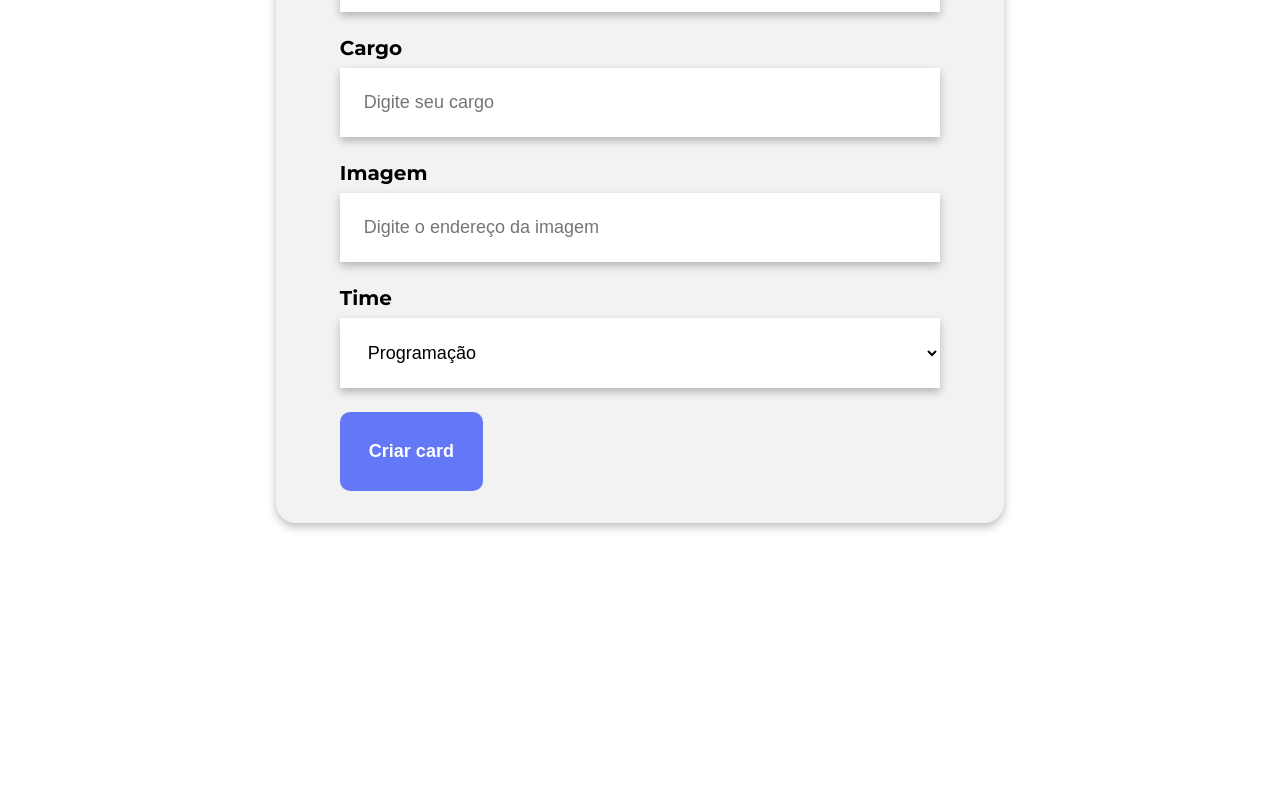
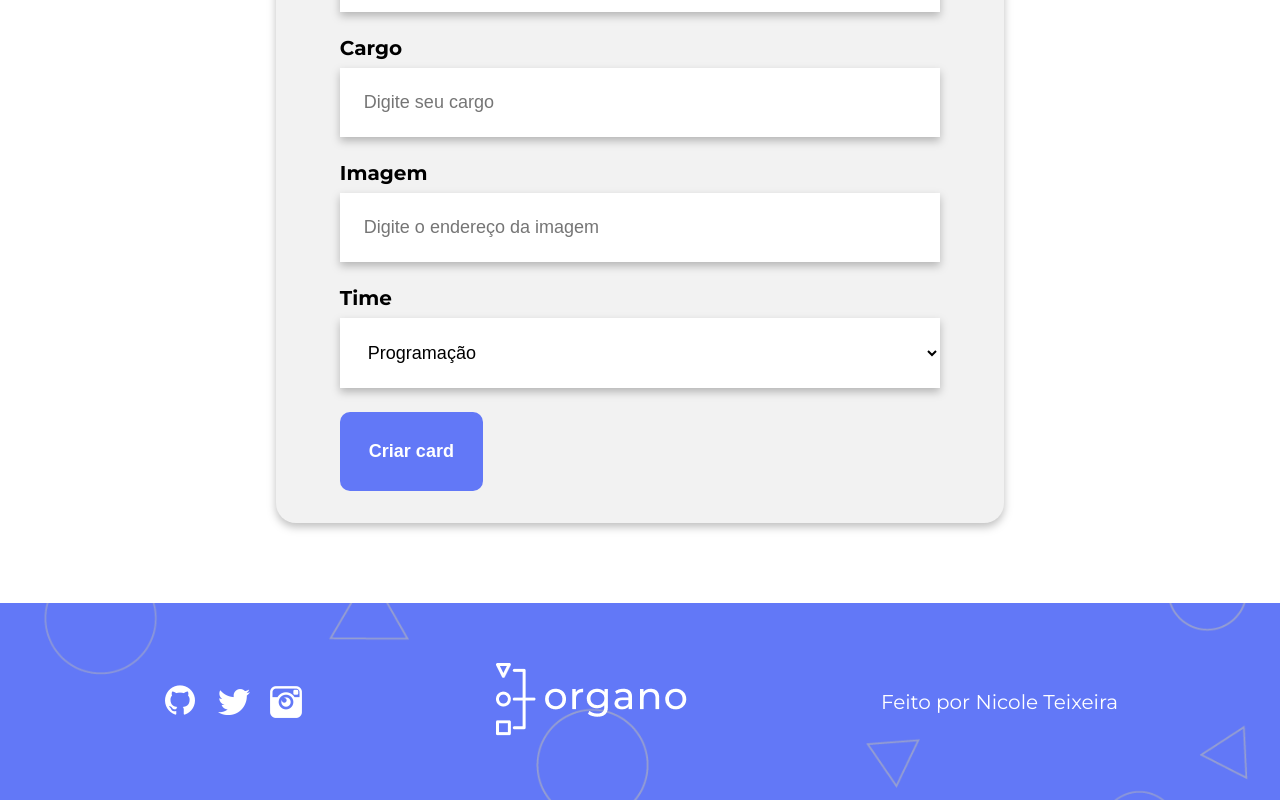
Before and after one commit to txr-nicole/organo, a React (Create React App) app: page / in a window 1280 px wide. Shown: the part 767-1567 px from the top of the page. Before the commit the page ends 1370 px from the top, so only its background shows below. Built offline with nearby package versions, Linux system fonts and the light colour scheme.

Commit message:
💄 creates and adds Rodape component

```diff
--- a/src/App.js
+++ b/src/App.js
@@ -2,6 +2,7 @@ import { useState } from "react";
 import { Banner } from "./components/Banner/Banner";
 import { Formulario } from "./components/Formulario";
 import { Time } from "./components/Time";
+import { Rodape } from "./components/Rodape";
 
 function App() {
   const times = [
@@ -66,6 +67,7 @@ function App() {
           )}
         />
       ))}
+      <Rodape/>
     </div>
   );
 }
--- /dev/null
+++ b/src/components/Rodape/Rodape.css
@@ -0,0 +1,27 @@
+.rodape{
+    background-color: #6278f7;
+    background-image: url("../../../public/imagens/fundo.png");
+    background-position: center;
+    background-size: cover;
+    display: flex;
+    justify-content: space-around;
+    align-items: center;
+    padding: 60px;
+}
+.redes img{
+    margin: 10px;
+}
+
+.credito h6{
+    font-size: 20px;
+    color: #fff;
+    font-weight: 500;
+    margin: 10px;
+}
+
+@media (max-width:768px){
+    .rodape{
+        flex-direction: column;
+        gap: 10px;
+    }
+}
--- /dev/null
+++ b/src/components/Rodape/index.js
@@ -0,0 +1,22 @@
+import "./Rodape.css";
+
+export const Rodape = ()=> {
+    return (
+      <footer className="rodape">
+        <div className="redes">
+          <a href="https://github.com/txr-nicole">
+            <img src="./imagens/github.png" alt="" />
+          </a>
+            <img src="./imagens/tw.png" alt="" />
+            <img src="./imagens/ig.png" alt="" />
+
+        </div>
+        <div className="logo">
+          <img src="./imagens/logo.png" alt="" />
+        </div>
+        <div className="credito">
+            <h6>Feito por Nicole Teixeira</h6>
+        </div>
+      </footer>
+    );
+}
```
